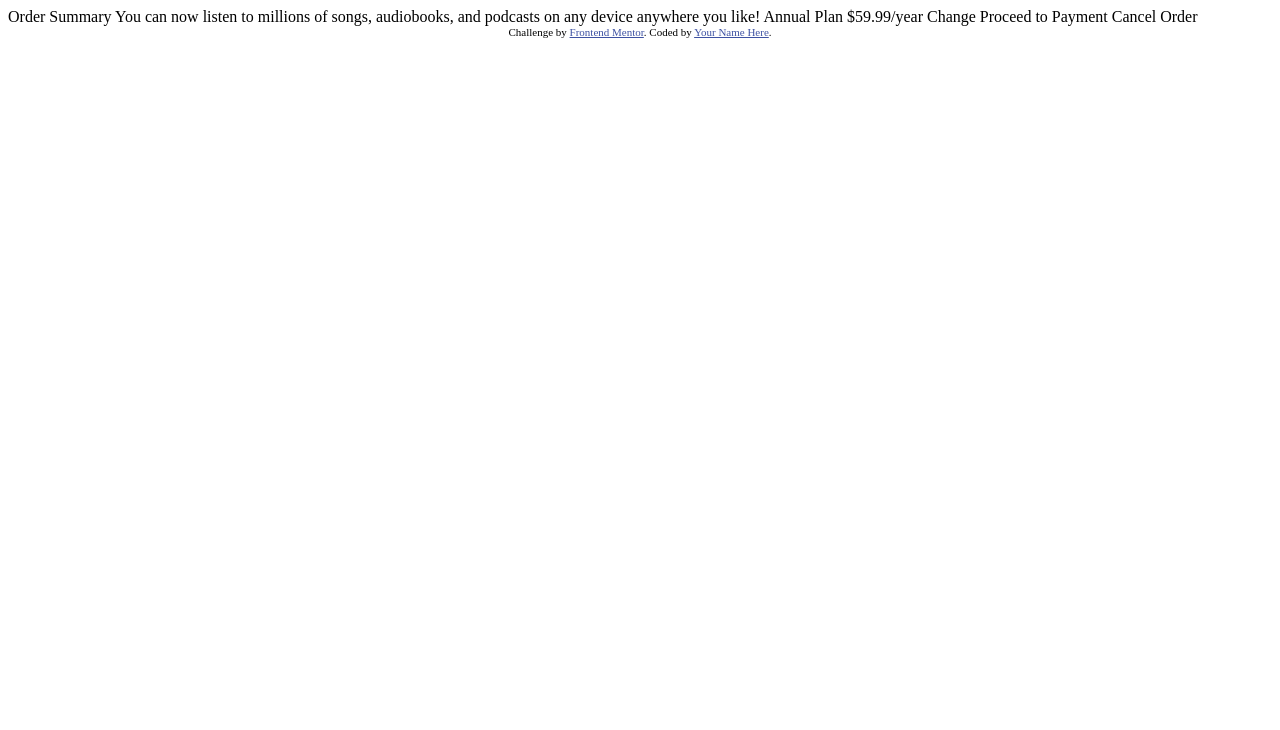
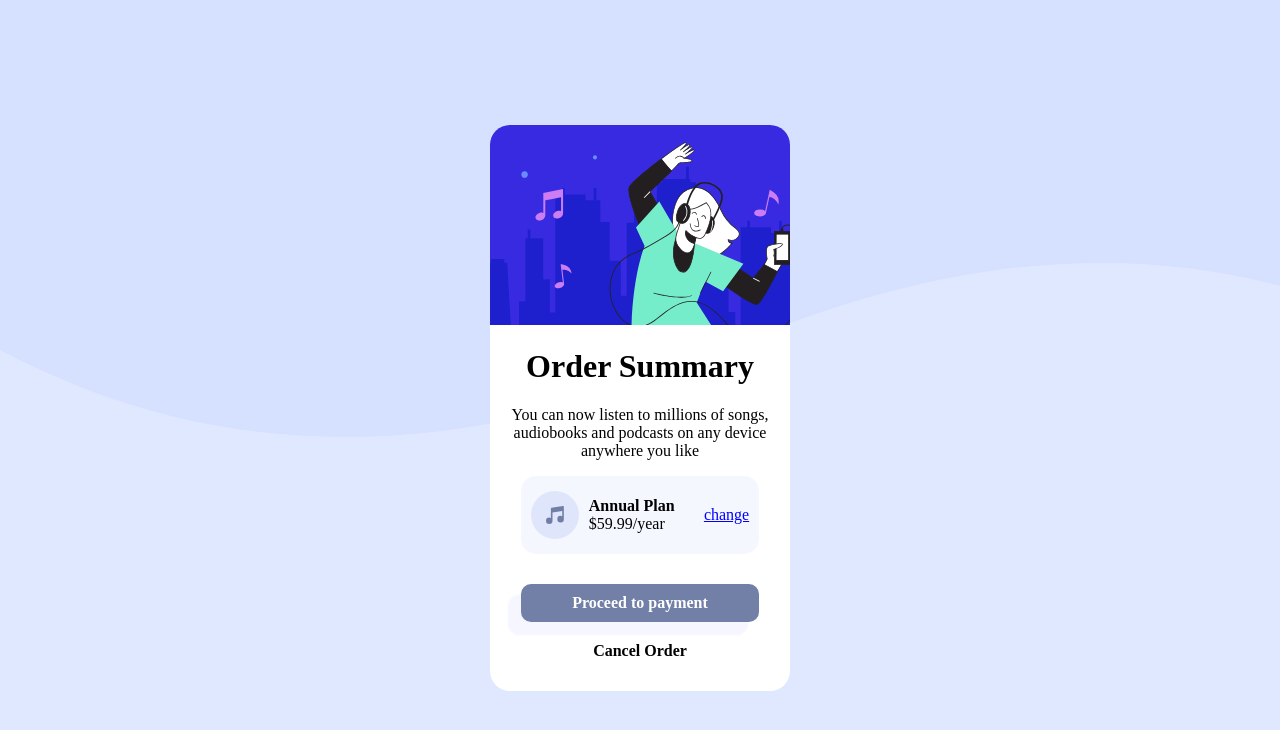
Before and after one commit to Youssouf7/order-summary-component-main, a plain HTML site: page index.html in a window 1280 px wide. Drawn offline with Linux system fonts and the light colour scheme.

Commit message:
Add files via upload

```diff
--- a/index.html
+++ b/index.html
@@ -13,25 +13,45 @@
     .attribution { font-size: 11px; text-align: center; }
     .attribution a { color: hsl(228, 45%, 44%); }
   </style>
+  <link rel="stylesheet" href="style.css">
 </head>
 <body>
+<div class="mainmenu">
 
-  Order Summary
 
-  You can now listen to millions of songs, audiobooks, and podcasts on any
-  device anywhere you like!
+  <div class="main">
+    <div class="card-top">
 
-  Annual Plan
-  $59.99/year
+    </div>
+    <div class="card-bottom">
+      <h1>Order Summary</h1>
+      <p>You can now listen to millions of songs, audiobooks and podcasts on any device anywhere you like</p>
 
-  Change
+      <div class="plan">
+        <div class="plan-content">
+          <img class="music" src="images/icon-music.svg" alt="">
+          <div class="price">
+            <span style="font-weight: 800;">Annual Plan</span><br>
+            <span>$59.99/year</span>
+          </div>
+          <div class="change">
+            <span>change</span>
+          </div>
+        </div>
+      </div>
+      <div class="pay">
+        Proceed to payment
+      </div>
+      <div class="cancel">
+        Cancel Order
+      </div>
+    </div>
+  </div>
+</div>
 
-  Proceed to Payment
-  Cancel Order
-
-  <div class="attribution">
+  <!-- <div class="attribution">
     Challenge by <a href="https://www.frontendmentor.io?ref=challenge" target="_blank">Frontend Mentor</a>.
-    Coded by <a href="#">Your Name Here</a>.
-  </div>
+    Coded by <a href="#">Njayou Youssouf</a>.
+  </div> -->
 </body>
 </html>
--- /dev/null
+++ b/style.css
@@ -0,0 +1,98 @@
+*{
+    box-sizing: border-box;
+}
+body{
+    background: url(images/pattern-background-desktop.svg) no-repeat;
+    background-color: hsl(225, 100%, 94%);
+}
+
+
+.mainmenu{
+    height: 100vh;
+    display: flex;
+    align-items: center;
+    justify-content: center;
+}
+
+.main{
+    width: 300px;
+    /* height: fit-content; */
+    border-radius: 50px;
+ }
+
+.card-top{
+    width: 100%;
+    border-radius: 20px 20px 0px 0px;
+    height: 200px;
+    background: url(images/illustration-hero.svg);
+    background-size: cover;
+}
+
+.card-bottom{
+ text-align: center;
+ background-color: white;
+ padding: 1px;
+ border-radius: 0px 0px 20px 20px;
+}
+
+.plan{
+
+}
+
+.plan-content{
+    border-radius: 15px ;
+    display: flex;
+    align-items: center;
+    padding: 15px 10px;
+    width: 80%;
+    margin: 0 auto;
+    background-color: hsl(225, 100%, 98%);
+}
+.music{
+    flex: 1;
+}
+.price{
+    padding-left: 10px;
+    flex: 4;
+    text-align: left;
+}
+
+.change{
+    flex: 1;
+    color: blue;
+    text-decoration: underline;
+}
+
+.change:hover{
+    cursor: pointer;
+    color: blue;
+    font-weight: bold;
+
+}
+
+
+.pay{
+    margin: 30px auto 20px auto;
+    width: 80%;
+    text-align: center;
+    background-color: hsl(224, 23%, 55%);
+    padding: 10px 0px;
+    color: white;
+    font-weight: bold;
+    border-radius: 10px;
+    box-shadow: -12px 12px 2px 1px hsla(235, 100%, 98%, 1);
+}
+
+.pay:hover{
+    cursor: pointer;
+    background-color: hsl(245, 75%, 52%);
+}
+
+.cancel{
+    font-weight: bold;
+    margin-bottom: 30px;
+}
+
+.cancel:hover{
+    cursor: pointer;
+}
```
